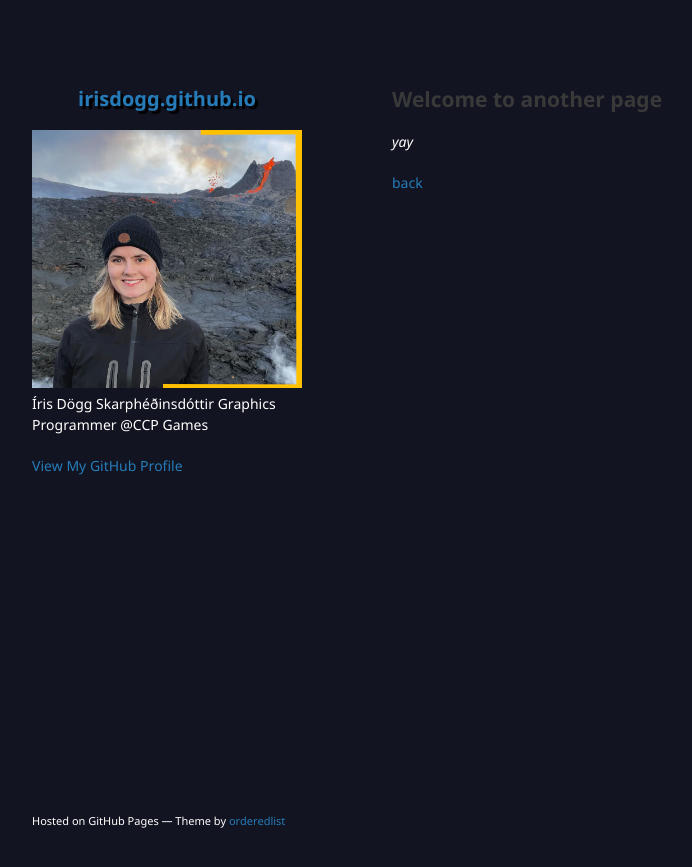
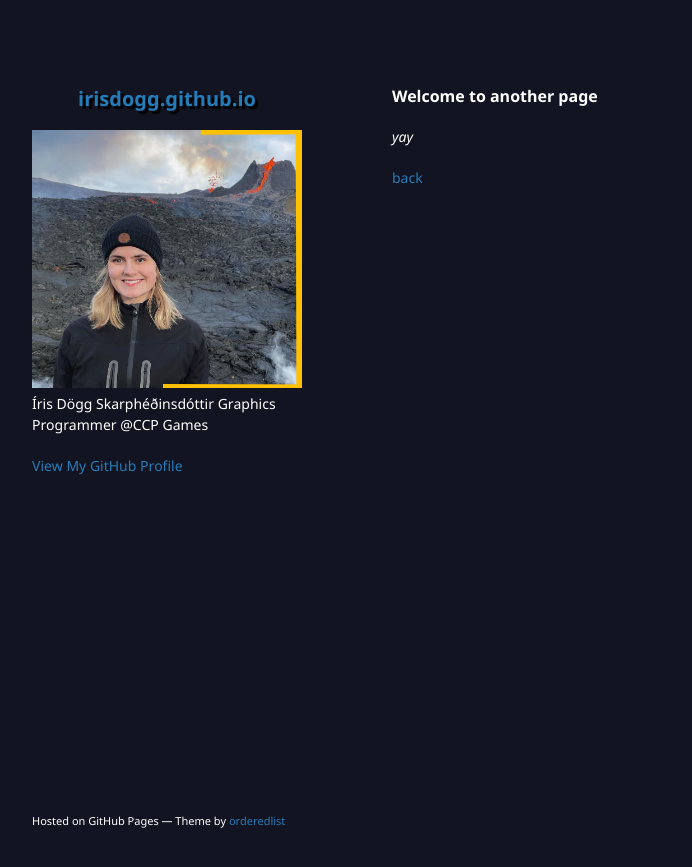
Before and after one commit to irisdogg/irisdogg.github.io, a Jekyll site: the page built from another-page.md, in a window 1280 px wide. Shown: the top 867 px of the page, without its empty margins (178-870 px from the left). Built offline with Jekyll 4.4.1, drawn with Linux system fonts in a browser that asks for light colours; our own code applies the rules of GitHub Pages for plain Markdown files.

Commit message:
Update style.scss

```diff
--- a/assets/css/style.scss
+++ b/assets/css/style.scss
@@ -14,6 +14,11 @@ h1 {
   text-shadow: 3px 3px 1px black;
 }
 
+h2, h3, h4 {
+  color: white;
+  font-size: 16px;
+}
+
 p {
   font-size: 14px;
   color: white;
```
